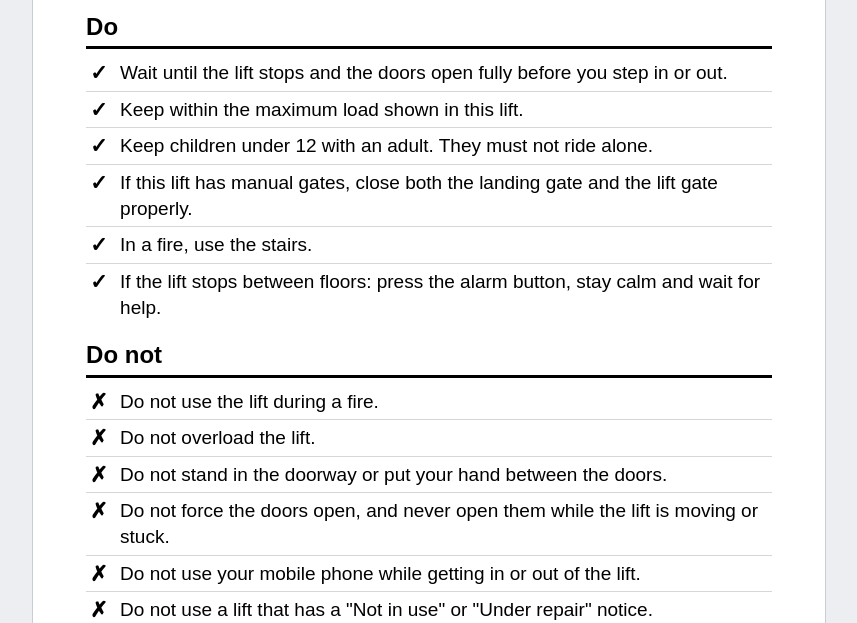
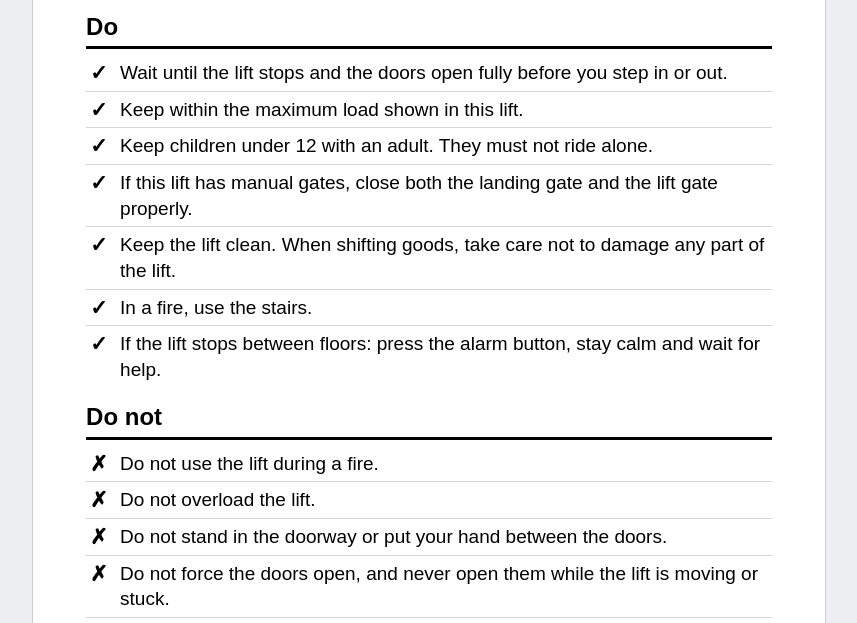
Before and after one commit to song-of-joy/public-comms, a plain HTML site: page 2026-11-lift-users-notice.html in a window 1280 px wide. Shown: the part 177-800 px from the top of the page, without its empty margins (211-1068 px from the left). Drawn offline with Linux system fonts and the light colour scheme.

Commit message:
Add cleanliness and care-when-shifting item to lift notice
Co-Authored-By: Claude Sonnet 5.5 <noreply@anthropic.com>

```diff
--- a/2026-11-lift-users-notice.html
+++ b/2026-11-lift-users-notice.html
@@ -53,6 +53,7 @@ li::before{position:absolute;left:4px;top:4px;font-weight:700;font-size:21px}
     <li>Keep within the maximum load shown in this lift.</li>
     <li>Keep children under 12 with an adult. They must not ride alone.</li>
     <li>If this lift has manual gates, close both the landing gate and the lift gate properly.</li>
+    <li>Keep the lift clean. When shifting goods, take care not to damage any part of the lift.</li>
     <li>In a fire, use the stairs.</li>
     <li>If the lift stops between floors: press the alarm button, stay calm and wait for help.</li>
   </ul>
```
